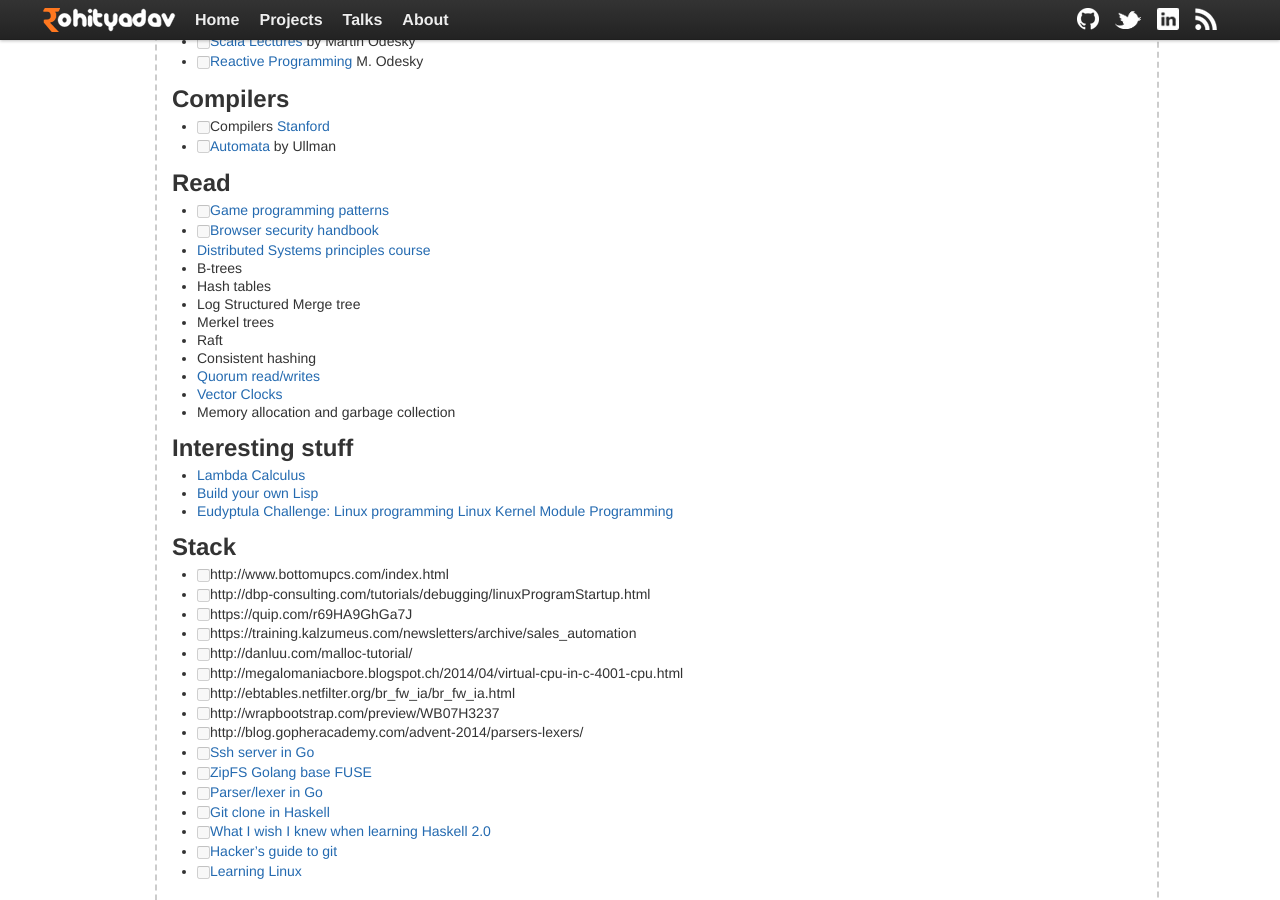
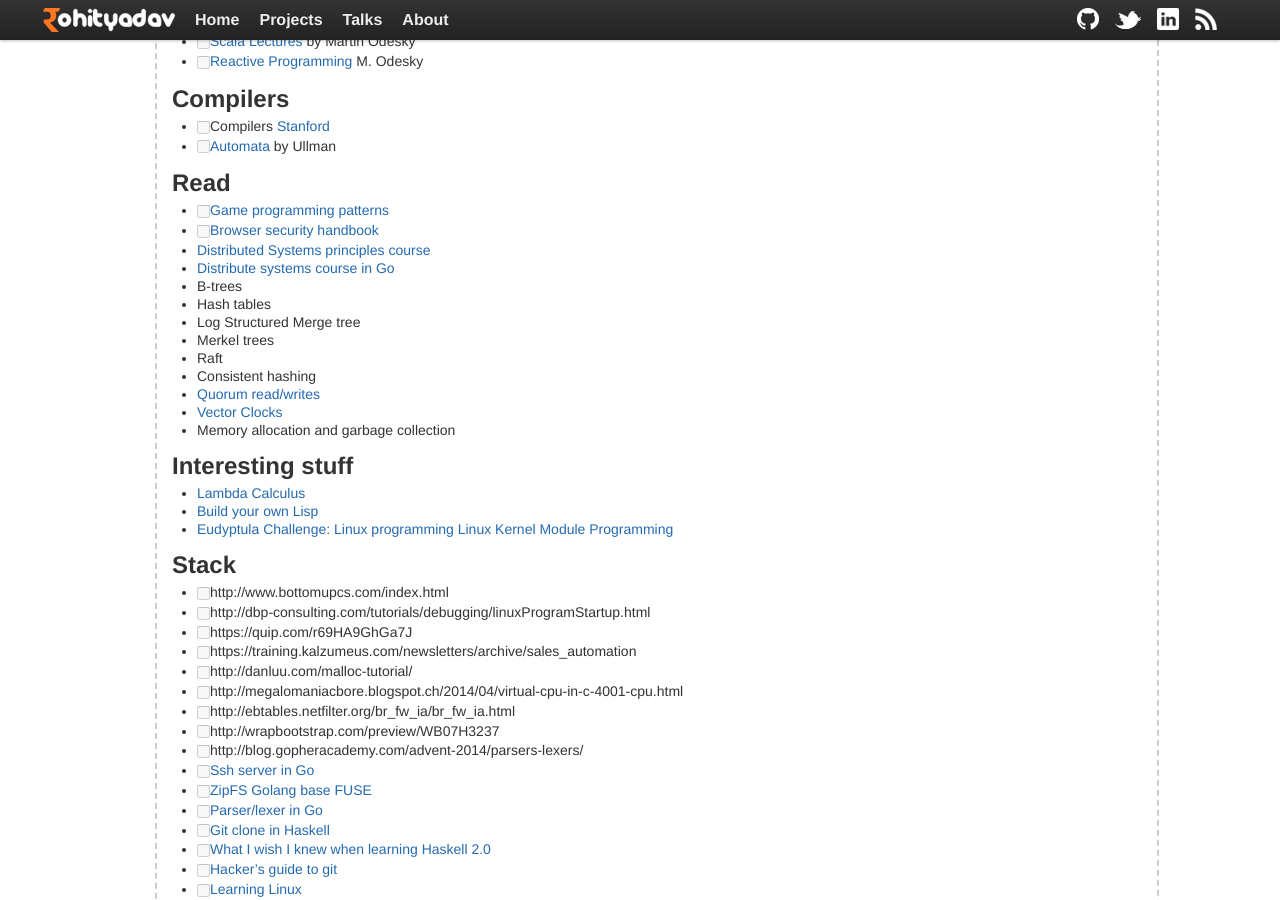
Before and after one commit to rohityadavcloud/rohityadavcloud.github.io, a Jekyll site: the page built from kaizen/index.markdown, in a window 1280 px wide and 900 px high, scrolled down 2757 px. Built offline with Jekyll 4.4.1, drawn with Linux system fonts in a browser that asks for light colours.

Commit message:
kup
Signed-off-by: Rohit Yadav <rohit@scaleninja.com>

```diff
--- a/kaizen/index.markdown
+++ b/kaizen/index.markdown
@@ -162,6 +162,7 @@ tagline: List for 2014
 - [ ] [Game programming patterns](http://gameprogrammingpatterns.com/index.html)
 - [ ] [Browser security handbook](https://code.google.com/p/browsersec/wiki/Part1)
 - [Distributed Systems principles course](http://dcg.ethz.ch/lectures/podc_allstars/)
+- [Distribute systems course in Go](http://www.cs.cmu.edu/~dga/15-440/F12/syllabus.html)
 - B-trees
 - Hash tables
 - Log Structured Merge tree
```
